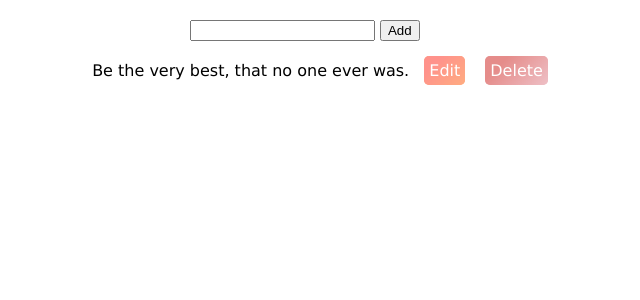
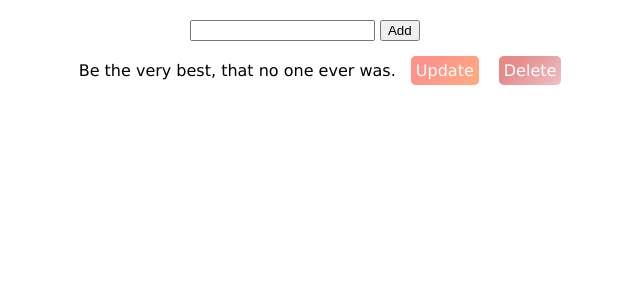
Before and after one commit to txddra/react-todo, a React (Create React App) app: page / in a window 1280 px wide. Both pictures are taken after a click on the element "Edit". Shown: the top 300 px of the page, without its empty margins (335-975 px from the left). Built offline with nearby package versions, Linux system fonts and the light colour scheme.

Commit message:
general update

```diff
--- a/src/App.js
+++ b/src/App.js
@@ -11,7 +11,8 @@ export default class App extends Component{
       {
         //makes the i.d. into a unique i.d. so that the numbers are not hardcoded and breaks the app.
         id:uuidv4(),
-        todo:"Be the very best, that no one ever was."
+        todo:"Be the very best, that no one ever was.",
+        editToggle: false
       }
 
     ],
@@ -20,6 +21,7 @@ export default class App extends Component{
     // a state that shows an error
     errorMessageAlert: false,
     missingContentMessage:false,
+    editInput:false,
 
 
 
@@ -108,6 +110,24 @@ this.setState({
   }
 })
 }
+//edit button
+editHandle =(targetID)=>{
+
+  let copiedArray = [...this.state.todoList];
+
+  //looping through the array
+  let updatedArray = copiedArray.map((item)=>{
+    if(item.id === targetID){
+      item.editToggle = true;
+    }
+    return item;
+  });
+
+  this.setState({
+    todoList: updatedArray,
+  })
+}
+
 
 render(){
   //destructuring
@@ -148,7 +168,8 @@ return (
 
 (
 <TodoView todoList={todoList}
-deletionHandle ={this.deletionHandle}/>
+deletionHandle ={this.deletionHandle}
+editHandle = {this.editHandle}/>
 )}
 </div>
 )
--- a/src/components/TodoView.js
+++ b/src/components/TodoView.js
@@ -5,6 +5,7 @@ import "./TodoView.css"
 
 const TodoView = ({todoList,
     deletionHandle,
+    editHandle,
 nameString,
 age}) => {
 
@@ -13,16 +14,30 @@ age}) => {
 deletionHandle(id)
     }
 
+    //edit
+    // const editButtonHandle =(id)=>{
+    //     editHandle(id)
+    // }
 
     return (
 
     <ul style={{listStyle:"none"}}>
-        {todoList.map(({id, todo})=>{
+        {todoList.map(({ id, todo, editToggle })=>{
 
-            return (<li key={id} style={{margin:20}}>{todo}{" "}
-            <span className="todo-button-shared-style edit-button" >
+            return (
+            <li key={id} style={{margin:20}}>
+                {todo}{" "}
+
+            {editToggle ? ( <span className="todo-button-shared-style edit-button">
+                    Update
+                </span>):(
+
+                    <span onClick={()=>editHandle(id)} className="todo-button-shared-style edit-button" >
                 Edit
             </span>
+
+                )
+            }
 
             <span onClick={()=> deleteButtonHandle(id)} className="todo-button-shared-style delete-button" >
                 Delete
```
